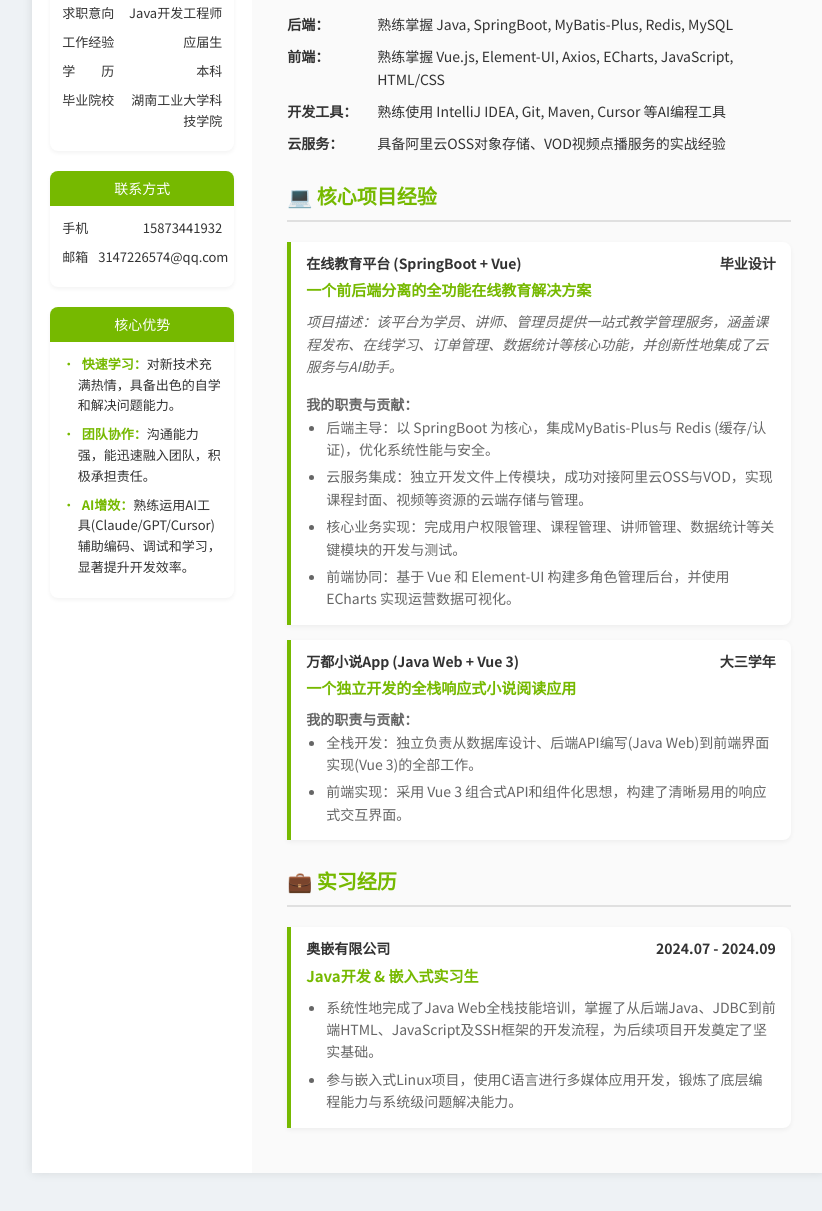
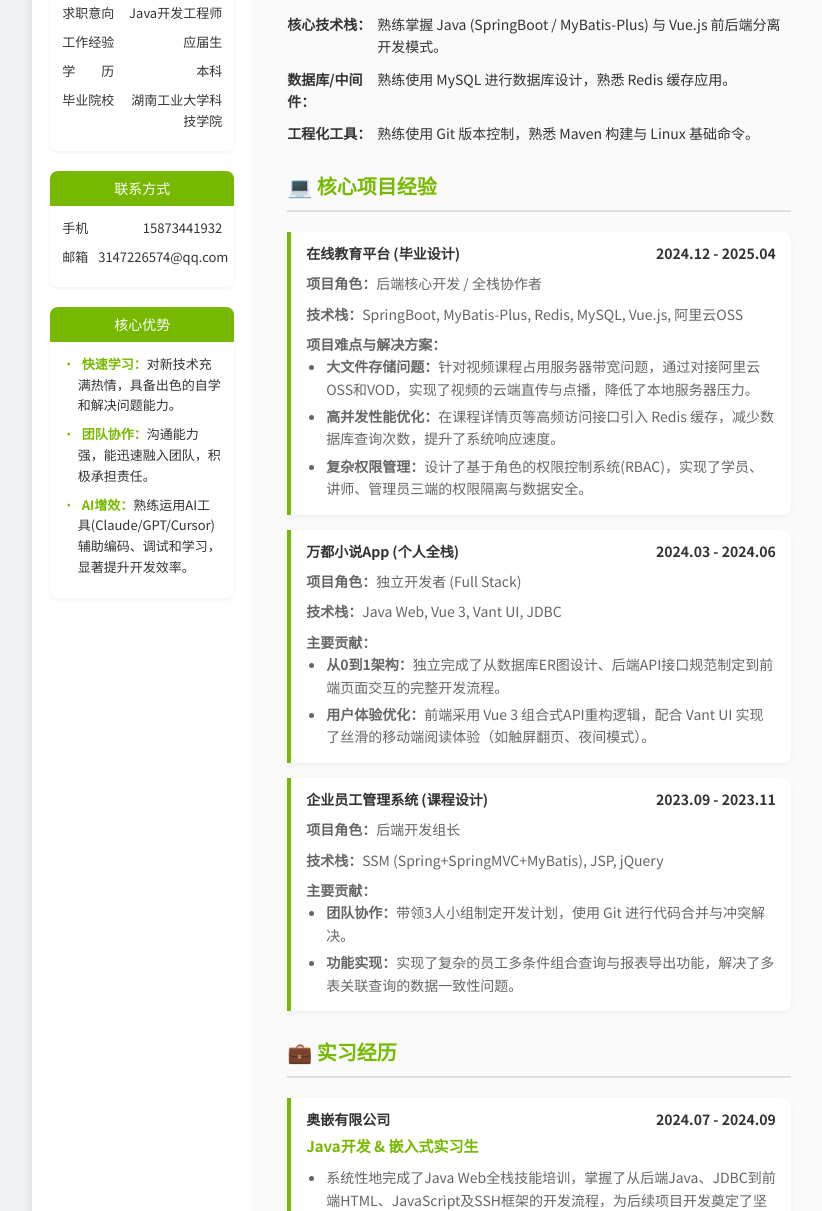
Before and after one commit to zilingcunzhang/zilingcunzhang.github.io, a plain HTML site: page index.html in a window 1280 px wide. Shown: the part 287-1498 px from the top of the page, without its empty margins (211-1033 px from the left). Drawn offline with Linux system fonts and the light colour scheme.

Commit message:
Enhance skills and projects sections in index.html with detailed descriptions and new project entries. Adjusted core skills to reflect proficiency and added placeholders for additional projects.

```diff
--- a/index.html
+++ b/index.html
@@ -368,49 +368,80 @@
 
             <section id="skills">
                 <h2>💡 专业技能</h2>
+                <!--
+                    【简历编写技巧 - 动态调整】
+                    投递简历时，请根据JD（职位描述）动态调整以下内容：
+                    1. 只列出你真正“熟练”且与岗位要求匹配的 2-4 个核心技能。
+                    2. 不太熟练但了解的技能，不要写“熟练”，可以放在“核心优势”里提到，或者放在“其他技能”中。
+                -->
                 <div class="skills-list" contenteditable="true">
                     <ul>
-                        <li><strong>后端：</strong>熟练掌握 Java, SpringBoot, MyBatis-Plus, Redis, MySQL</li>
-                        <li><strong>前端：</strong>熟练掌握 Vue.js, Element-UI, Axios, ECharts, JavaScript, HTML/CSS</li>
-                        <li><strong>开发工具：</strong>熟练使用 IntelliJ IDEA, Git, Maven, Cursor 等AI编程工具</li>
-                        <li><strong>云服务：</strong>具备阿里云OSS对象存储、VOD视频点播服务的实战经验</li>
+                        <li><strong>核心技术栈：</strong>熟练掌握 Java (SpringBoot / MyBatis-Plus) 与 Vue.js 前后端分离开发模式。</li>
+                        <li><strong>数据库/中间件：</strong>熟练使用 MySQL 进行数据库设计，熟悉 Redis 缓存应用。</li>
+                        <li><strong>工程化工具：</strong>熟练使用 Git 版本控制，熟悉 Maven 构建与 Linux 基础命令。</li>
+                        <!-- 备选技能（根据岗位决定是否展示）：
+                        <li><strong>云服务实战：</strong>具备阿里云 OSS / VOD 对接经验。</li>
+                        <li><strong>前端技术：</strong>熟悉 Element-UI, JavaScript, ECharts 可视化。</li>
+                        -->
                     </ul>
                 </div>
             </section>
 
             <section id="projects">
                 <h2>💻 核心项目经验</h2>
+
+                <!-- 项目 1 -->
                 <div class="item">
                     <div class="item-header">
-                        <span contenteditable="true">在线教育平台 (SpringBoot + Vue)</span>
-                        <span contenteditable="true">毕业设计</span>
+                        <span contenteditable="true">在线教育平台 (毕业设计)</span>
+                        <span contenteditable="true">2024.12 - 2025.04</span>
                     </div>
-                    <div class="item-subheader" contenteditable="true">一个前后端分离的全功能在线教育解决方案</div>
-                    <div class="item-description" contenteditable="true">项目描述：该平台为学员、讲师、管理员提供一站式教学管理服务，涵盖课程发布、在线学习、订单管理、数据统计等核心功能，并创新性地集成了云服务与AI助手。</div>
                     <div class="item-content" contenteditable="true">
-                        <p><strong>我的职责与贡献：</strong></p>
+                        <p><strong>项目角色：</strong>后端核心开发 / 全栈协作者</p>
+                        <p><strong>技术栈：</strong>SpringBoot, MyBatis-Plus, Redis, MySQL, Vue.js, 阿里云OSS</p>
+                        <p><strong>项目难点与解决方案：</strong></p>
                         <ul>
-                            <li>后端主导：以 SpringBoot 为核心，集成MyBatis-Plus与 Redis (缓存/认证)，优化系统性能与安全。</li>
-                            <li>云服务集成：独立开发文件上传模块，成功对接阿里云OSS与VOD，实现课程封面、视频等资源的云端存储与管理。</li>
-                            <li>核心业务实现：完成用户权限管理、课程管理、讲师管理、数据统计等关键模块的开发与测试。</li>
-                            <li>前端协同：基于 Vue 和 Element-UI 构建多角色管理后台，并使用 ECharts 实现运营数据可视化。</li>
+                            <li><strong>大文件存储问题：</strong>针对视频课程占用服务器带宽问题，通过对接阿里云OSS和VOD，实现了视频的云端直传与点播，降低了本地服务器压力。</li>
+                            <li><strong>高并发性能优化：</strong>在课程详情页等高频访问接口引入 Redis 缓存，减少数据库查询次数，提升了系统响应速度。</li>
+                            <li><strong>复杂权限管理：</strong>设计了基于角色的权限控制系统(RBAC)，实现了学员、讲师、管理员三端的权限隔离与数据安全。</li>
                         </ul>
                     </div>
                 </div>
+
+                <!-- 项目 2 -->
                 <div class="item">
                     <div class="item-header">
-                        <span contenteditable="true">万都小说App (Java Web + Vue 3)</span>
-                        <span contenteditable="true">大三学年</span>
+                        <span contenteditable="true">万都小说App (个人全栈)</span>
+                        <span contenteditable="true">2024.03 - 2024.06</span>
                     </div>
-                    <div class="item-subheader" contenteditable="true">一个独立开发的全栈响应式小说阅读应用</div>
                     <div class="item-content" contenteditable="true">
-                        <p><strong>我的职责与贡献：</strong></p>
+                        <p><strong>项目角色：</strong>独立开发者 (Full Stack)</p>
+                        <p><strong>技术栈：</strong>Java Web, Vue 3, Vant UI, JDBC</p>
+                        <p><strong>主要贡献：</strong></p>
                         <ul>
-                            <li>全栈开发：独立负责从数据库设计、后端API编写(Java Web)到前端界面实现(Vue 3)的全部工作。</li>
-                            <li>前端实现：采用 Vue 3 组合式API和组件化思想，构建了清晰易用的响应式交互界面。</li>
+                            <li><strong>从0到1架构：</strong>独立完成了从数据库ER图设计、后端API接口规范制定到前端页面交互的完整开发流程。</li>
+                            <li><strong>用户体验优化：</strong>前端采用 Vue 3 组合式API重构逻辑，配合 Vant UI 实现了丝滑的移动端阅读体验（如触屏翻页、夜间模式）。</li>
                         </ul>
                     </div>
                 </div>
+
+                <!-- 项目 3 (新增占位，建议凑齐3个) -->
+                <div class="item">
+                    <div class="item-header">
+                        <span contenteditable="true">企业员工管理系统 (课程设计)</span>
+                        <span contenteditable="true">2023.09 - 2023.11</span>
+                    </div>
+                    <div class="item-content" contenteditable="true">
+                        <p><strong>项目角色：</strong>后端开发组长</p>
+                        <p><strong>技术栈：</strong>SSM (Spring+SpringMVC+MyBatis), JSP, jQuery</p>
+                        <p><strong>主要贡献：</strong></p>
+                        <ul>
+                            <li><strong>团队协作：</strong>带领3人小组制定开发计划，使用 Git 进行代码合并与冲突解决。</li>
+                            <li><strong>功能实现：</strong>实现了复杂的员工多条件组合查询与报表导出功能，解决了多表关联查询的数据一致性问题。</li>
+                        </ul>
+                    </div>
+                </div>
+
             </section>
 
             <section id="experience">
```
